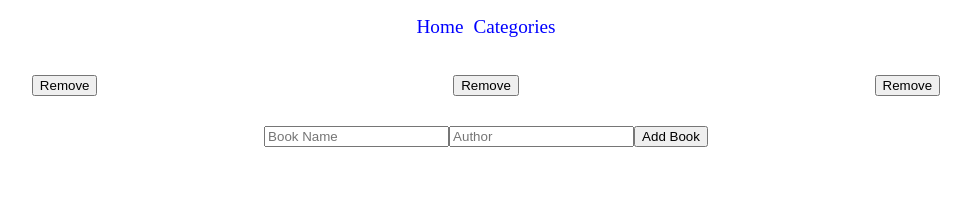
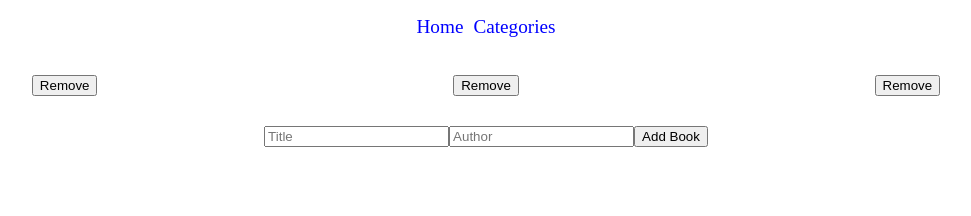
Before and after one commit to Cerdtruir/bookstore, a React (Create React App) app: page / in a window 1280 px wide. Shown: the top 216 px of the page, without its empty margins (154-1125 px from the left). Built offline with nearby package versions, Linux system fonts and the light colour scheme.

Commit message:
Implement full functionailty for adding books

```diff
--- a/src/components/AddBook.js
+++ b/src/components/AddBook.js
@@ -1,9 +1,50 @@
-const AddBook = () => (
-  <form action="">
-    <input type="text" name="Book Name" id="" placeholder="Book Name" />
-    <input type="text" name="Author" id="" placeholder="Author" />
-    <input type="submit" value="Add Book" />
-  </form>
-);
+import React, { useState } from 'react';
+import { useDispatch } from 'react-redux';
+import { v4 as uuid } from 'uuid';
+
+import { addBook } from '../redux/books/books';
+
+const AddBook = () => {
+  const [Title, setTitle] = useState('');
+  const [Author, setAuthor] = useState('');
+
+  const dispatch = useDispatch();
+
+  const submitBookToStore = () => {
+    const newBook = {
+      id: uuid(),
+      title: Title,
+      author: Author,
+    };
+    console.log('newBook', newBook);
+    dispatch(addBook(newBook));
+  };
+
+  const handleInputChange = (e) => {
+    if (e.target.name === 'Title') {
+      setTitle(e.target.value);
+    } else if (e.target.name === 'Author') {
+      setAuthor(e.target.value);
+    }
+  };
+
+  return (
+    <form>
+      <input
+        type="text"
+        name="Title"
+        placeholder="Title"
+        onChange={handleInputChange}
+      />
+      <input
+        type="text"
+        name="Author"
+        placeholder="Author"
+        onChange={handleInputChange}
+      />
+      <input type="button" onClick={submitBookToStore} value="Add Book" />
+    </form>
+  );
+};
 
 export default AddBook;
```
